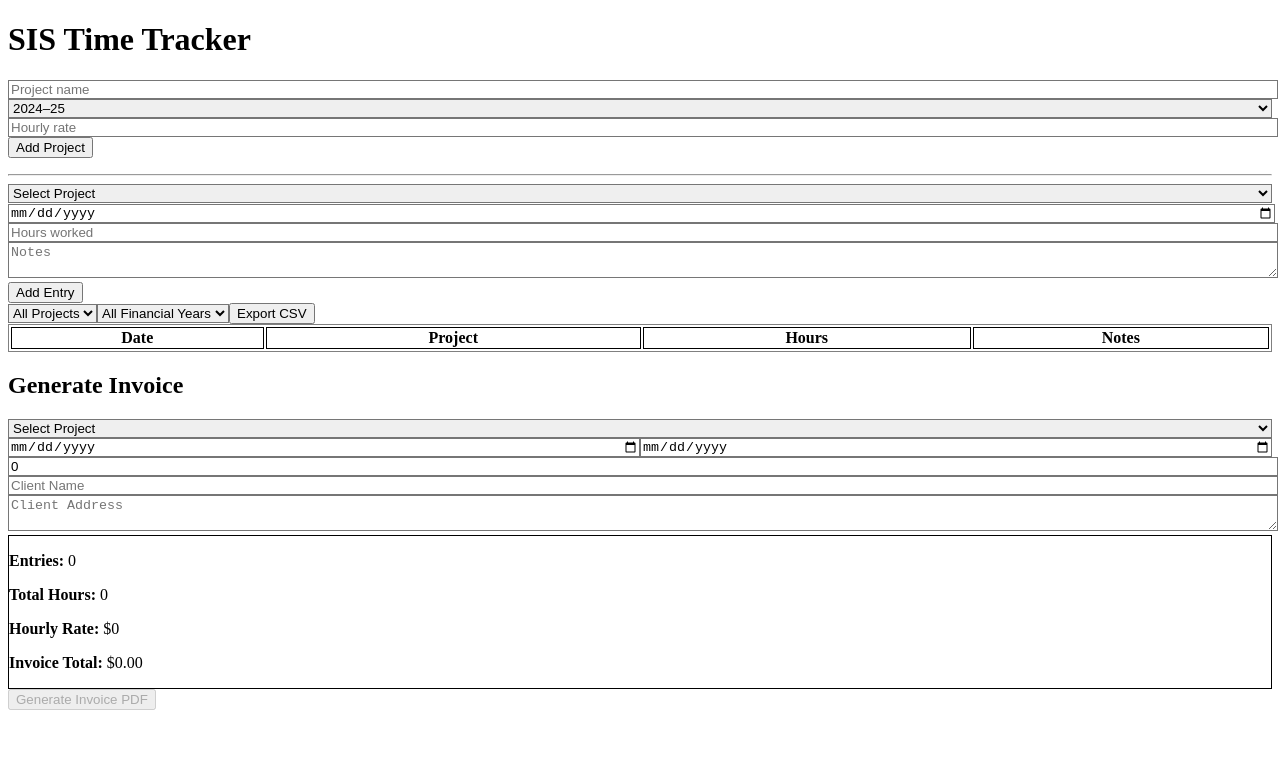
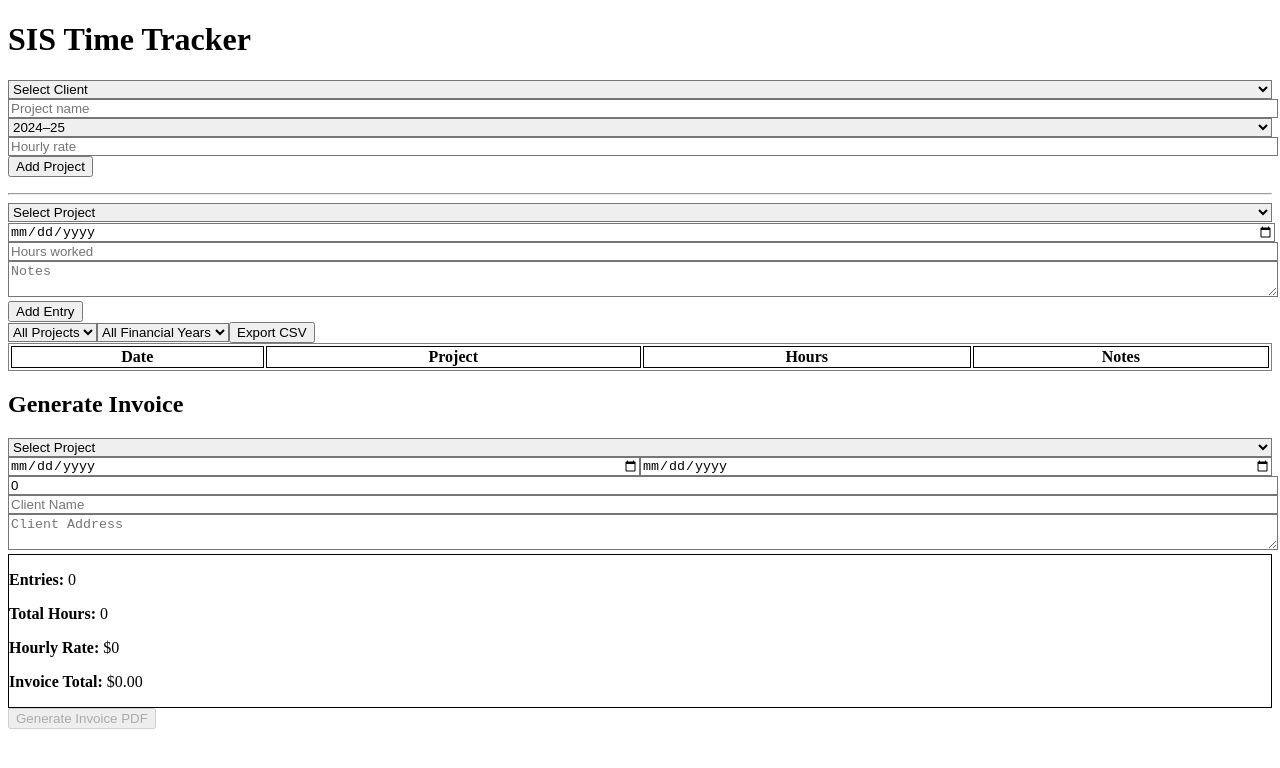
Before and after one commit to GinaHorch/sis-timetracker, a React (Vite) app: page / in a window 1280 px wide. Shown: the top 768 px of the page. Built offline with nearby package versions, Linux system fonts and the light colour scheme.

Commit message:
Add client management

```diff
--- /dev/null
+++ b/src/components/ClientForm.jsx
@@ -0,0 +1,45 @@
+import { useState } from 'react';
+import { getClients, saveClients } from '../utils/clients';
+
+export default function ClientForm({ onUpdate }) {
+  const [name, setName] = useState('');
+  const [address, setAddress] = useState('');
+
+  const handleSubmit = (e) => {
+    e.preventDefault();
+    const newClient = {
+      id: Date.now().toString(),
+      name,
+      address
+    };
+    const updatedClients = [...getClients(), newClient];
+    saveClients(updatedClients);
+    onUpdate(updatedClients);
+    setName('');
+    setAddress('');
+  };
+
+  return (
+    <form onSubmit={handleSubmit} className="space-y-2">
+      <h3 className="font-semibold">Add New Client</h3>
+      <input
+        className="border p-1 w-full"
+        placeholder="Client name"
+        value={name}
+        onChange={(e) => setName(e.target.value)}
+        required
+      />
+      <textarea
+        className="border p-1 w-full"
+        placeholder="Client address"
+        rows={2}
+        value={address}
+        onChange={(e) => setAddress(e.target.value)}
+        required
+      />
+      <button type="submit" className="bg-green-600 text-white px-4 py-2 rounded">
+        Save Client
+      </button>
+    </form>
+  );
+}
--- a/src/components/ProjectForm.jsx
+++ b/src/components/ProjectForm.jsx
@@ -1,15 +1,23 @@
-import { useState } from 'react';
+import { useEffect, useState } from 'react';
 import { getProjects, saveProjects } from '../utils/storage';
+import { getClients } from '../utils/clients';
 
 export default function ProjectForm({ onAdd }) {
   const [name, setName] = useState('');
   const [year, setYear] = useState('2024–25');
   const [hourlyRate, setHourlyRate] = useState('');
+  const [clients, setClients] = useState([]);
+  const [clientId, setClientId] = useState('');
+
+  useEffect(() => {
+    setClients(getClients());
+  }, []);
 
   const handleSubmit = (e) => {
     e.preventDefault();
     const newProject = {
       id: Date.now().toString(),
+      clientId,
       name,
       financialYear: year,
       hourlyRate: parseFloat(hourlyRate)
@@ -23,6 +31,17 @@ export default function ProjectForm({ onAdd }) {
 
   return (
     <form onSubmit={handleSubmit} className="space-y-2">
+      <select
+        className="border p-1 w-full"
+        value={clientId}
+        onChange={(e) => setClientId(e.target.value)}
+        required
+        >
+        <option value="">Select Client</option>
+        {clients.map(client => (
+            <option key={client.id} value={client.id}>{client.name}</option>
+        ))}
+      </select>
       <input className="border p-1 w-full" placeholder="Project name" value={name} onChange={(e) => setName(e.target.value)} required />
       <select className="border p-1 w-full" value={year} onChange={(e) => setYear(e.target.value)}>
         <option value="2024–25">2024–25</option>
--- /dev/null
+++ b/src/utils/clients.js
@@ -0,0 +1,9 @@
+const CLIENTS_KEY = 'clients';
+
+export function getClients() {
+  return JSON.parse(localStorage.getItem(CLIENTS_KEY)) || [];
+}
+
+export function saveClients(clients) {
+  localStorage.setItem(CLIENTS_KEY, JSON.stringify(clients));
+}
```
